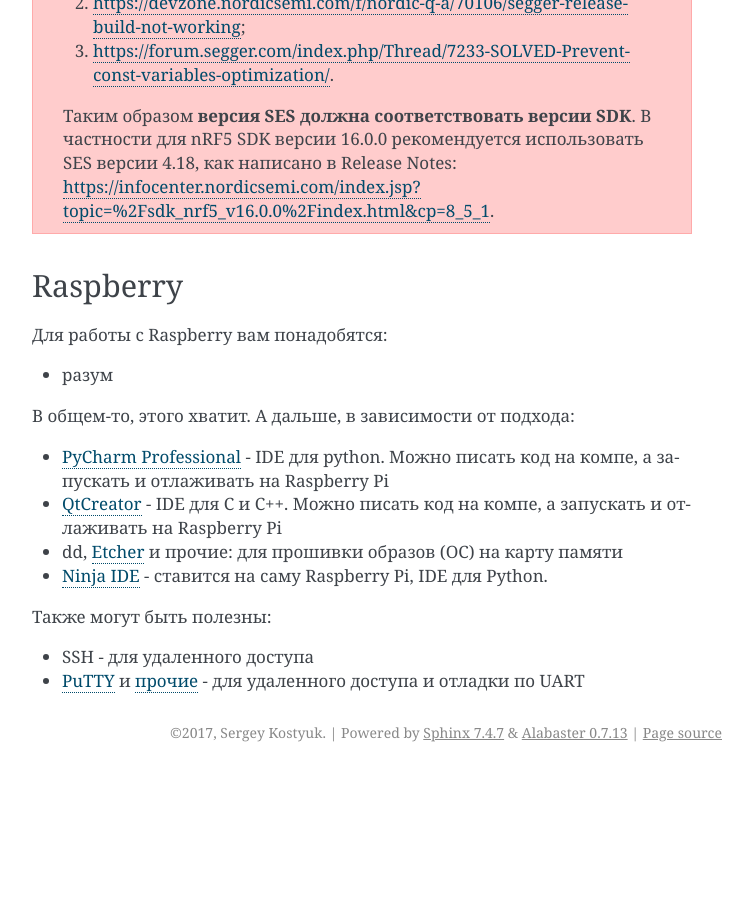
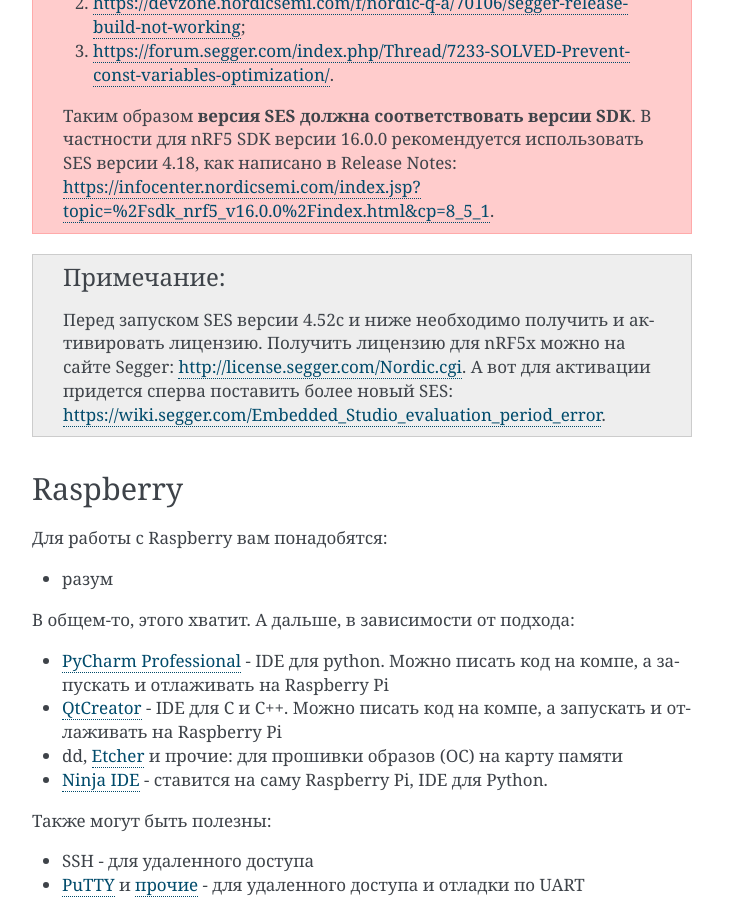
Before and after one commit to crtv-club/crtv_club, a Sphinx documentation site: the page built from docs/source/list_of_software.rst, in a window 1280 px wide and 900 px high, scrolled down 1051 px. Shown: the whole window, without its empty margins (388-1141 px from the left). Built offline with Sphinx 7.4.7, drawn with Linux system fonts in a browser that asks for light colours; before the commit the page ends 1823 px from its top, so only the background shows below that.

```diff
--- a/docs/source/list_of_software.rst
+++ b/docs/source/list_of_software.rst
@@ -41,6 +41,9 @@ Nordic nRF52
 
    Таким образом **версия SES должна соответствовать версии SDK**. В частности для nRF5 SDK версии 16.0.0 рекомендуется использовать SES версии 4.18, как написано в Release Notes: https://infocenter.nordicsemi.com/index.jsp?topic=%2Fsdk_nrf5_v16.0.0%2Findex.html&cp=8_5_1.
 
+.. note::
+   Перед запуском SES версии 4.52c и ниже необходимо получить и активировать лицензию. Получить лицензию для nRF5x можно на сайте Segger: http://license.segger.com/Nordic.cgi. А вот для активации придется сперва поставить более новый SES: https://wiki.segger.com/Embedded_Studio_evaluation_period_error.
+
 Raspberry
 ---------
 
```
